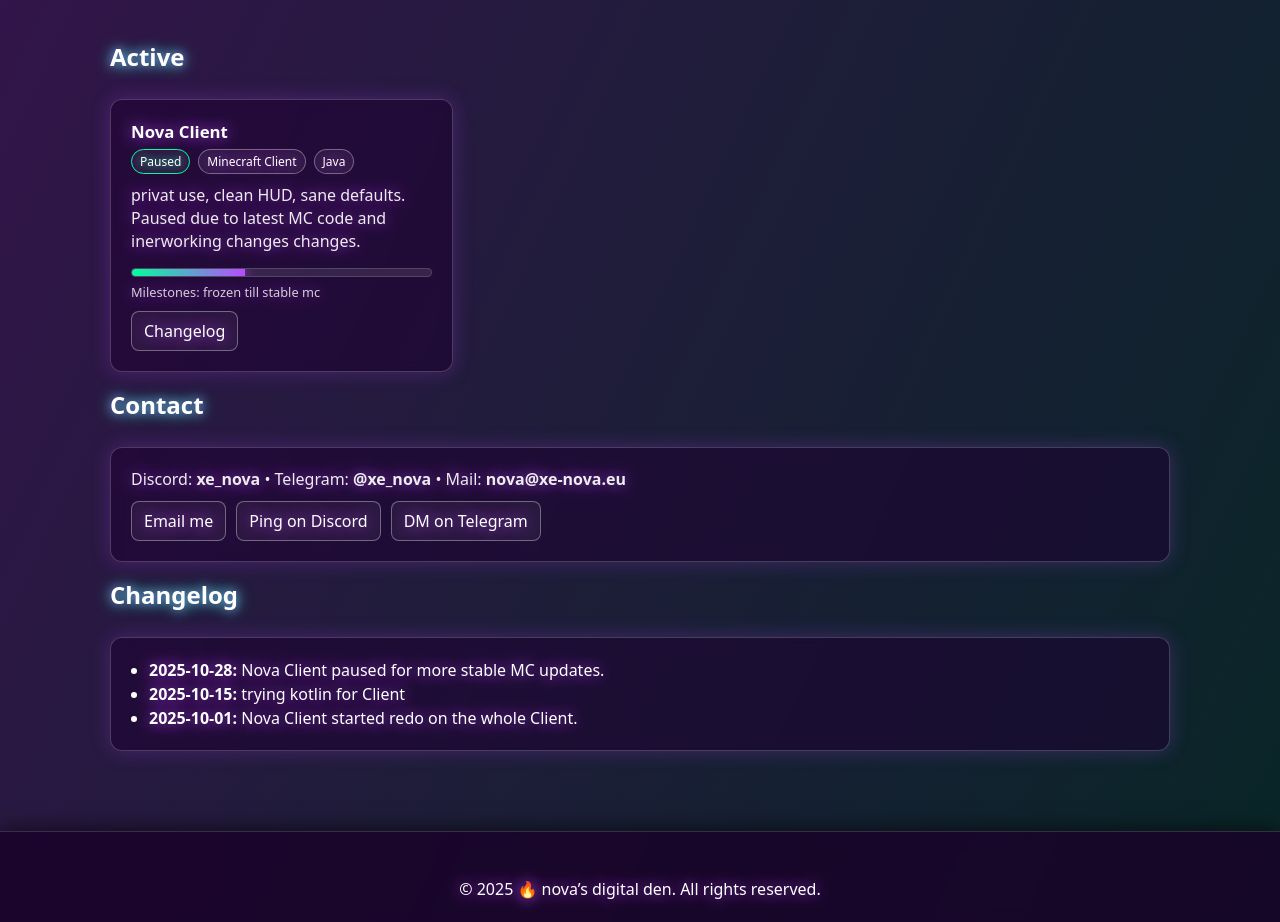
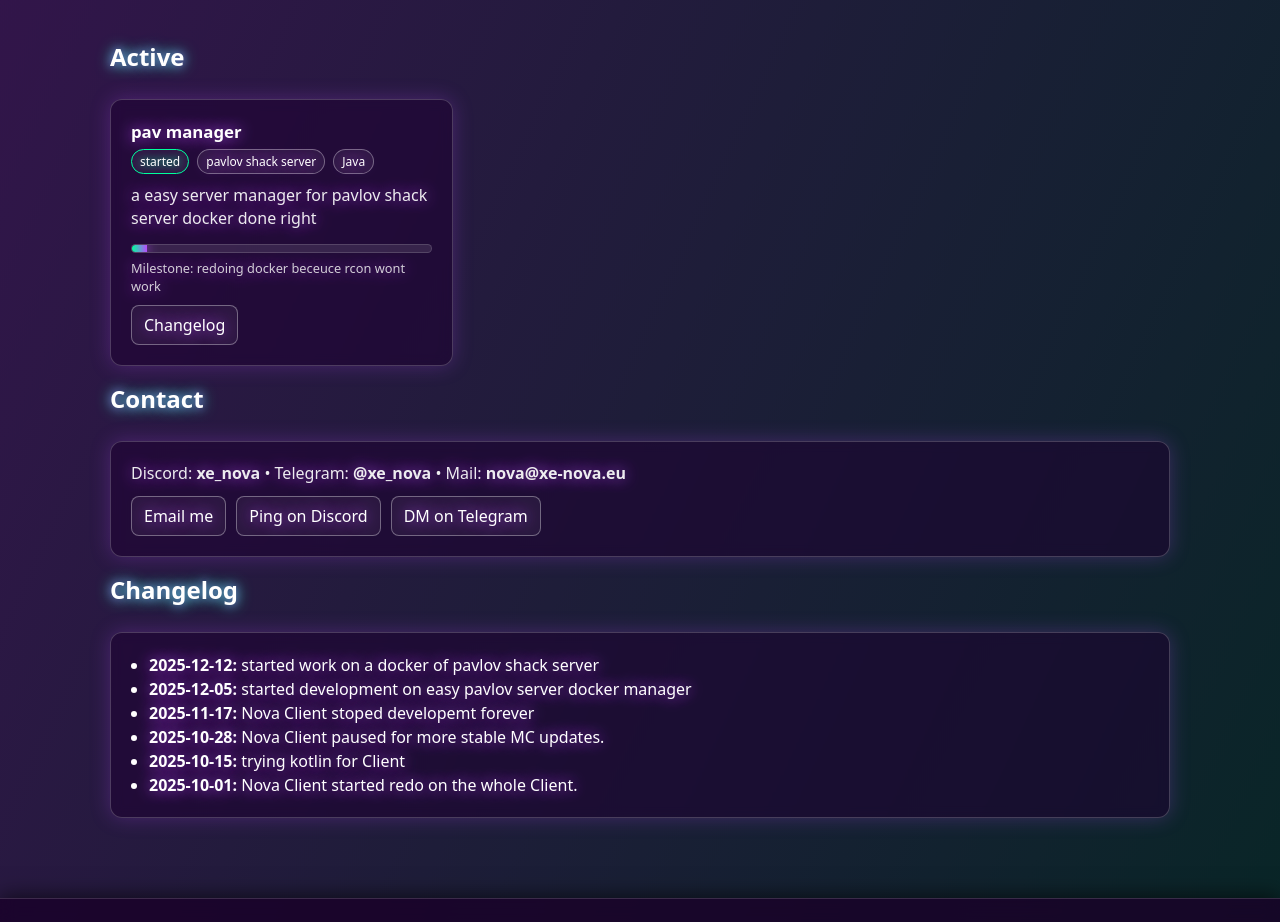
Before and after one commit to xe-nova/xe-nova.github.io, a plain HTML site: page projects/projetcs.html in a window 1280 px wide. Shown: the part 400-1322 px from the top of the page. Drawn offline with Linux system fonts and the light colour scheme.

Commit message:
Update Nova Client details and changelog entries

```diff
--- a/projects/projetcs.html
+++ b/projects/projetcs.html
@@ -86,17 +86,17 @@ footer{text-align:center;padding:30px 0 20px;background:rgba(25,0,40,.8);border-
     <h2>Active</h2>
     <div class="grid">
 
-      <!-- Nova Client -->
+
       <article class="card">
-        <h3>Nova Client</h3>
+        <h3>pav manager</h3>
         <div class="meta">
-          <span class="badge accent">Paused</span>
-          <span class="badge">Minecraft Client</span>
+          <span class="badge accent">started</span>
+          <span class="badge">pavlov shack server</span>
           <span class="badge">Java</span>
         </div>
-        <p class="desc">privat use, clean HUD, sane defaults. Paused due to latest MC code and inerworking changes changes.</p>
-        <div class="progress" aria-label="progress"><div class="bar" style="width:38%"></div></div>
-        <div class="pct">Milestones: frozen till stable mc </div>
+        <p class="desc">a easy server manager for pavlov shack server docker done right</p>
+        <div class="progress" aria-label="progress"><div class="bar" style="width:5%"></div></div>
+        <div class="pct">Milestone: redoing docker beceuce rcon wont work</div>
         <div class="actions">
           <a class="btn" href="#changelog">Changelog</a>
         </div>
@@ -122,6 +122,9 @@ footer{text-align:center;padding:30px 0 20px;background:rgba(25,0,40,.8);border-
     <div class="grid">
       <article class="card" style="grid-column:span 12">
         <ul style="margin:0;padding-left:18px;line-height:1.5">
+          <li><strong>2025-12-12:</strong> started work on a docker of pavlov shack server</li>
+          <li><strong>2025-12-05:</strong> started development on easy pavlov server docker manager</li>
+          <li><strong>2025-11-17:</strong> Nova Client stoped developemt forever</li>
           <li><strong>2025-10-28:</strong> Nova Client paused for more stable  MC updates.</li>
           <li><strong>2025-10-15:</strong> trying kotlin for Client</li>
           <li><strong>2025-10-01:</strong> Nova Client started redo on the whole Client.</li>
```
